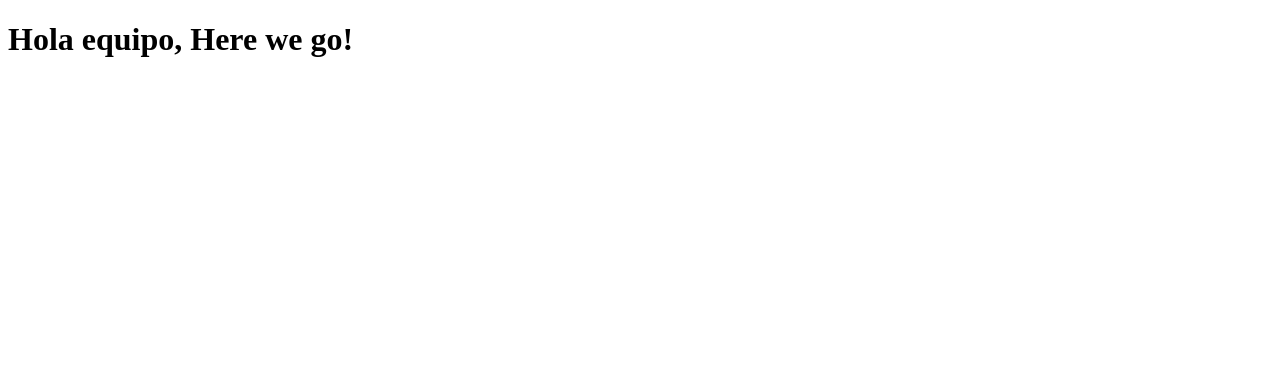
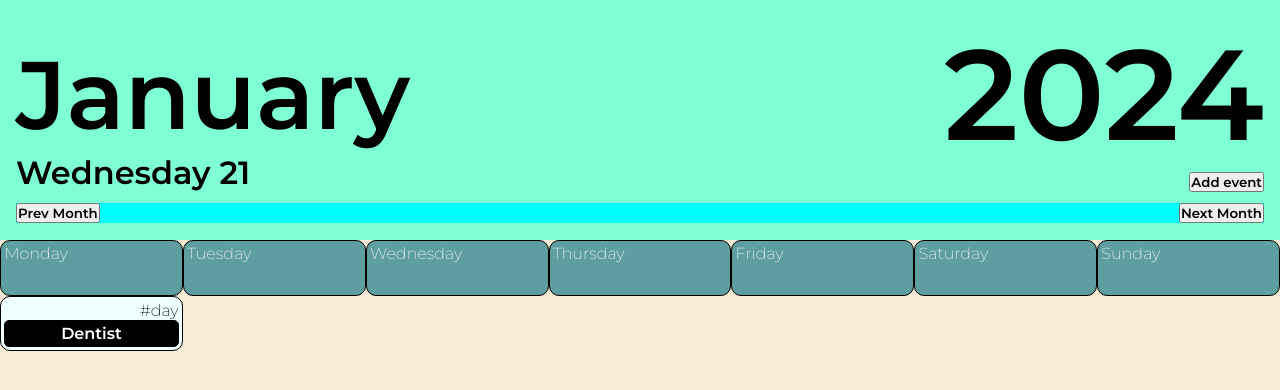
Before and after one commit to tomifer10/calendar-squad-proyect, a plain HTML site: page index.html in a window 1280 px wide. Drawn offline with Linux system fonts and the light colour scheme.

Commit message:
styles updated

```diff
--- a/css/main.css
+++ b/css/main.css
@@ -0,0 +1,99 @@
+* {
+    margin: 0;
+    padding: 0;
+    font-family: 'Montserrat', sans-serif;
+    font-weight: 600;
+
+}
+
+/* ---HEADER--- */
+
+header {
+    background-color: aquamarine;
+    padding: 1rem;
+    height: 13rem;
+}
+
+header .date {
+    display: flex;
+    flex-direction: row;
+    align-items: end;
+    justify-content: space-between;
+}
+
+header .date h1{
+    font-size: 6rem;
+}
+
+header .date h2{
+    font-size: 2rem;
+}
+
+
+header .date h3{
+    font-size: 8rem;
+}
+
+header .date .year-and-btn {
+    text-align: right;
+}
+
+header .more-months {
+    background-color: aqua;
+    display: flex;
+    justify-content: space-between;
+    margin-top: 0.7rem;
+}
+
+/* ---MAIN--- */
+
+main {
+    background-color:antiquewhite;
+    height: calc(100vh - 15rem);
+}
+
+main p {
+    font-weight: 200;
+}
+
+/* Non-dynamic */
+main .container-week{
+    display: grid;
+    grid-template-columns: repeat(7, 1fr);;
+    justify-content: space-between;
+
+}
+main .container-week .day-name {
+    border: 1px solid black;
+    padding: 0.2rem;
+    border-radius: 10px;
+    height: 3rem;
+    background-color: cadetblue;
+    color: white;
+}
+
+ /* Dynamic */
+
+ main .container-days{
+    display: grid;
+    grid-template-columns: repeat(7, 1fr);;
+    justify-content: space-between;
+
+}
+
+ main .container-days .dynamic-day {
+    border: 1px solid black;
+    padding: 0.2rem;
+    border-radius: 10px;
+    text-align: right;
+    background-color: azure;
+}
+
+main .container-days .dynamic-day .event{
+    border: 1px solid black;
+    padding: 0.2rem;
+    border-radius: 5px;
+    background-color: black;
+    color: white;
+    text-align: center;
+}
--- a/index.html
+++ b/index.html
@@ -3,11 +3,64 @@
 <head>
     <meta charset="UTF-8">
     <meta name="viewport" content="width=device-width, initial-scale=1.0">
-    <title>Calendar Berners</title>
+    <title>Calendar Berners-Lee</title>
+    <link rel="preconnect" href="https://fonts.googleapis.com">
+<link rel="preconnect" href="https://fonts.gstatic.com" crossorigin>
+<link href="https://fonts.googleapis.com/css2?family=Montserrat:wght@100;200;400;600;800&display=swap" rel="stylesheet">
     <link rel="stylesheet" href="css/styles.css">
 </head>
 <body>
-    <h1>Hola equipo, Here we go!</h1>
+    <header>
+        <section class="date">
+            <div class="today">
+                <h1 class="month">January</h1>
+                <h2 class="day">Wednesday 21</h2>
+            </div>
+            <div class="year-and-btn">
+                <h3>2024</h3>
+                <button>Add event</button>
+            </div>
+        </section>
+        <section class="more-months">
+            <button>Prev Month</button>
+            <button>Next Month</button>
+        </section>
+    </header>
+    <main>
+        <!-- No dinamyc day name -->
+        <div class="container-week">
+            <div class="day-name day">
+                <p>Monday</p>
+            </div>
+            <div class="day-name day">
+                <p>Tuesday</p>
+            </div>
+            <div class="day-name day">
+                <p>Wednesday</p>
+            </div>
+            <div class="day-name day">
+                <p>Thursday</p>
+            </div>
+            <div class="day-name day">
+                <p>Friday</p>
+            </div>
+            <div class="day-name day">
+                <p>Saturday</p>
+            </div>
+            <div class="day-name day">
+                <p>Sunday</p>
+            </div>
+        </div>
+
+        <!-- dynamic days -->
+        <div class="container-days">
+            <div class="dynamic-day day">
+                <p class="day-number">#day</p>
+                <div class="event">Dentist</div>
+            </div>
+      </div>
+
+    </main>
     <script src="dist/scripts.js"></script>
 </body>
 </html>
```
